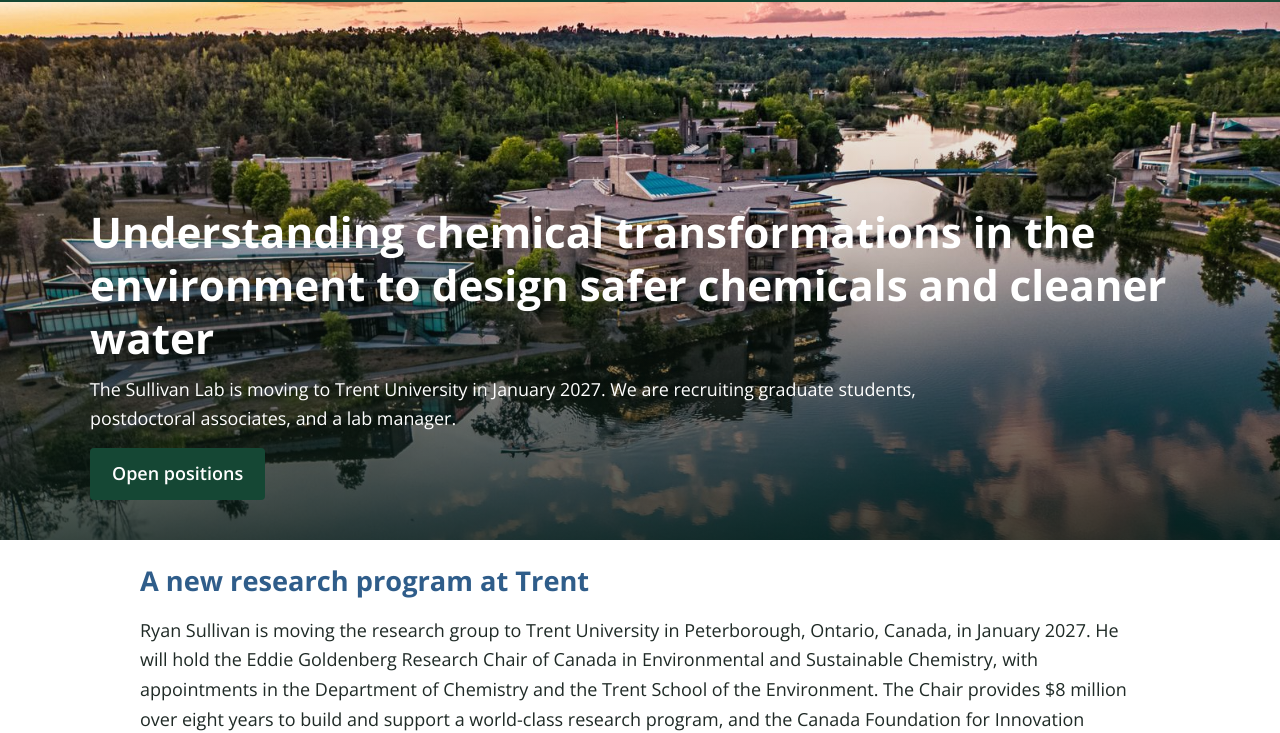
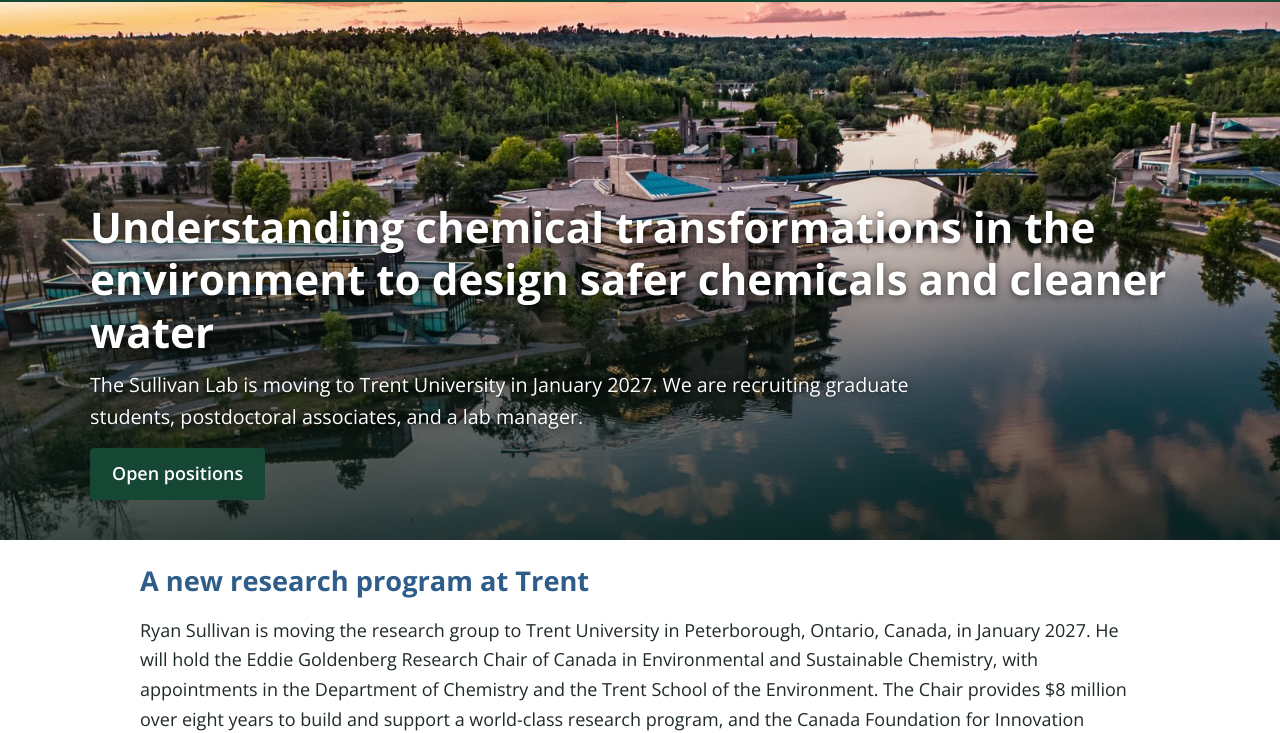
Before and after one commit to sullivan-lab-trentu/sullivan-lab-trentu.github.io, a plain HTML site: page index.html in a window 1280 px wide. Shown: the part 58-791 px from the top of the page. Drawn offline with nearby package versions, Linux system fonts and the light colour scheme.

Commit message:
Light shadow on banner text; subtitle 10% larger
Co-Authored-By: Claude Opus 5.5 <noreply@anthropic.com>
Claude-Session: https://claude.ai/code/session_01PHqXs7Z3o5mu3YyQbW318a

```diff
--- a/css/site.css
+++ b/css/site.css
@@ -62,7 +62,8 @@ nav a:hover { color: var(--blue); }
 }
 .hero .wrap { max-width: 1280px; }
 .hero h1 { color: var(--white); font-size: clamp(2.3rem, 3.3vw, 3.5rem); max-width: 1100px; margin: 0 0 10px; }
-.hero p { color: var(--white); font-size: clamp(1.1rem, 1.4vw, 1.4rem); max-width: 900px; }
+.hero p { color: var(--white); font-size: clamp(1.21rem, 1.54vw, 1.54rem); max-width: 900px; }
+.hero h1, .hero p { text-shadow: 0 2px 8px rgba(0, 0, 0, 0.55), 0 0 2px rgba(0, 0, 0, 0.35); }
 
 .btn {
   display: inline-block; background: var(--green); color: var(--white);
--- a/index.html
+++ b/index.html
@@ -8,7 +8,7 @@
 <link rel="preconnect" href="https://fonts.googleapis.com">
 <link rel="preconnect" href="https://fonts.gstatic.com" crossorigin>
 <link href="https://fonts.googleapis.com/css2?family=Open+Sans:wght@400;600;700&display=swap" rel="stylesheet">
-<link rel="stylesheet" href="css/site.css?v=4">
+<link rel="stylesheet" href="css/site.css?v=5">
 </head>
 <body>
 
```
